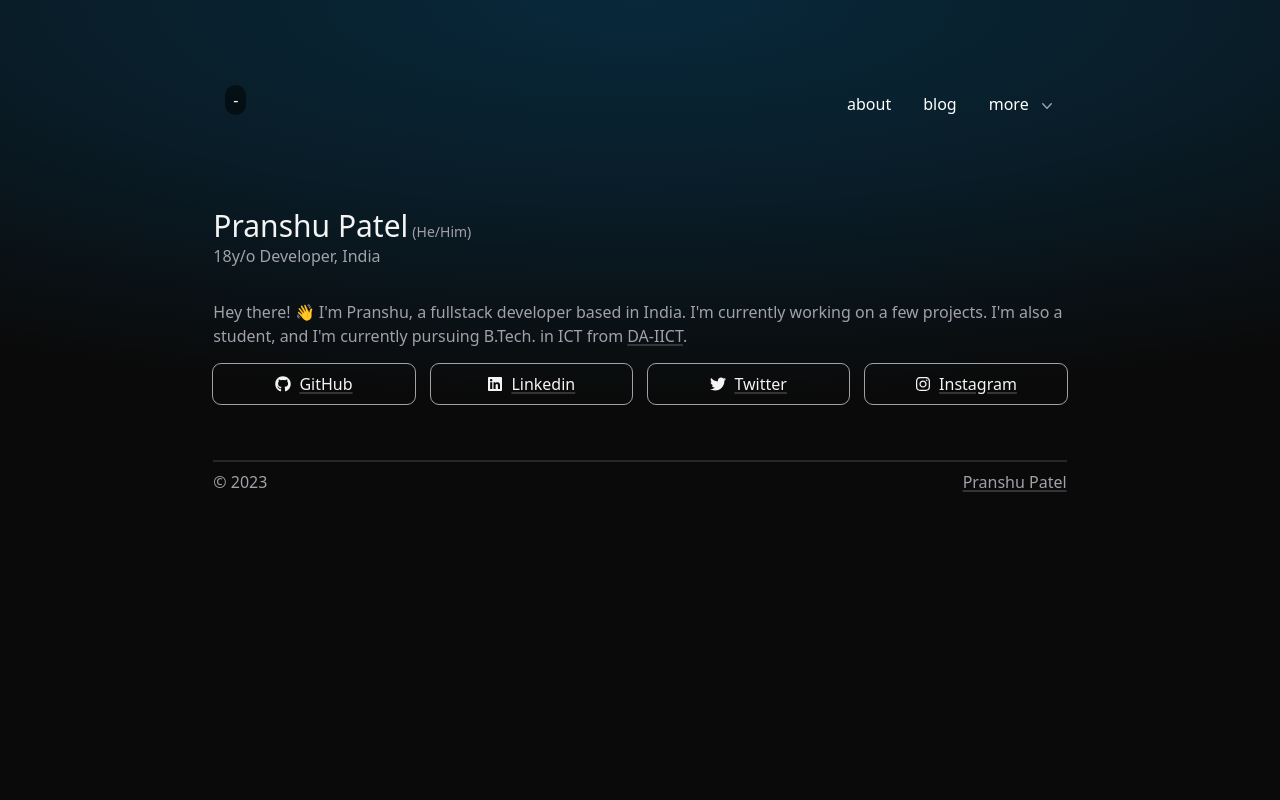
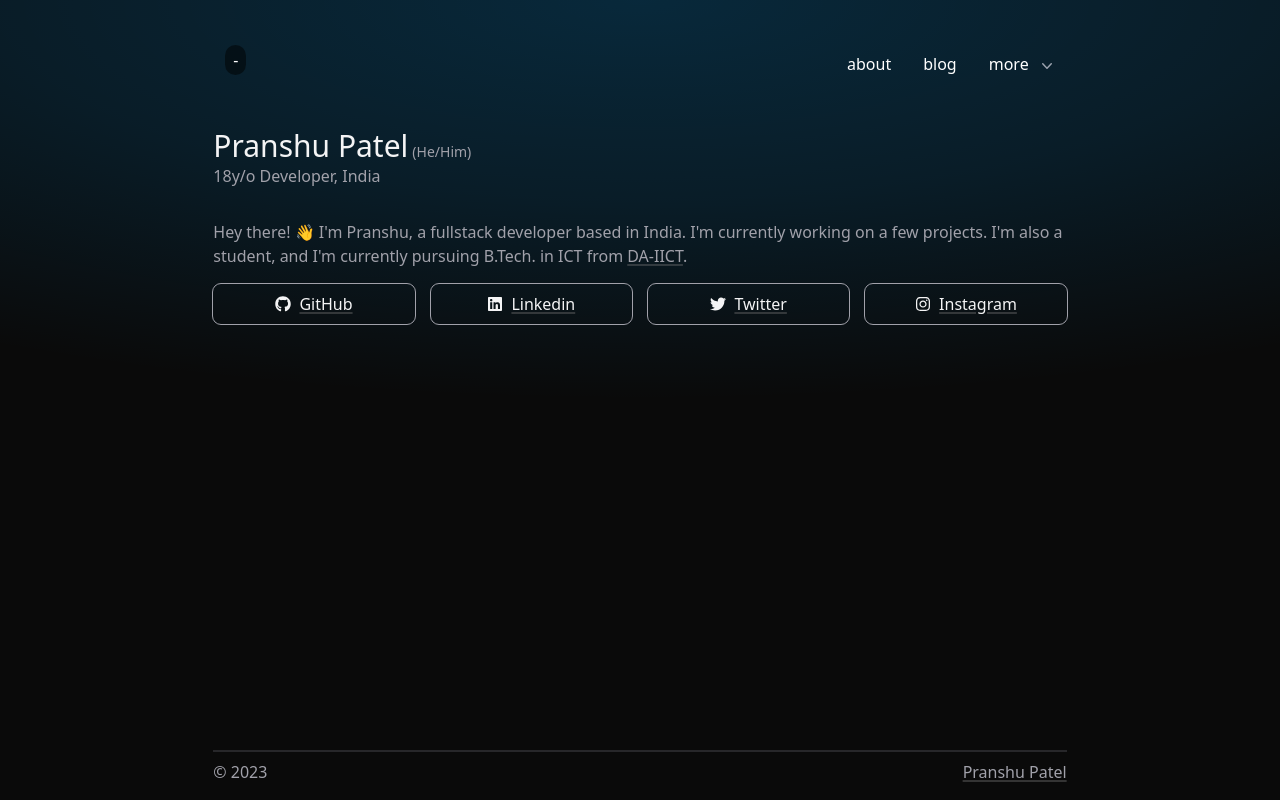
Before and after one commit to pranshu05/pranshu05.vercel.app, a Next.js app: page / in a window 1280 px wide. Built offline with nearby package versions, Linux system fonts and the light colour scheme.

Commit message:
Update footer and navbar styling

```diff
--- a/src/components/Footer.jsx
+++ b/src/components/Footer.jsx
@@ -2,7 +2,7 @@ export const Footer = () => {
     const year = new Date().getFullYear();
 
     return (
-        <footer className="flex flex-col font-medium w-11/12 md:w-4/5 lg:w-3/4 xl:w-2/3 2xl:w-1/2 mx-auto my-10">
+        <footer className="flex flex-col font-medium w-11/12 md:w-4/5 lg:w-3/4 xl:w-2/3 2xl:w-1/2 mx-auto my-4">
             <hr className="border-t-2 w-full border-zinc-800 mt-4"></hr>
             <div className="flex flex-row items-center pt-2 justify-between">
                 <p className="text-zinc-400">© {year}{" "}</p>
--- a/src/components/NavBar.jsx
+++ b/src/components/NavBar.jsx
@@ -11,7 +11,7 @@ export const NavBar = () => {
     };
 
     return (
-        <header className='w-11/12 md:w-4/5 lg:w-3/4 xl:w-2/3 2xl:w-1/2 mx-auto py-20'>
+        <header className='w-11/12 md:w-4/5 lg:w-3/4 xl:w-2/3 2xl:w-1/2 mx-auto py-10'>
             <div className='flex items-center'>
                 <nav className='flex justify-between rounded-3xl px-1 py-2 w-full'>
                     <div>
--- a/src/pages/_app.jsx
+++ b/src/pages/_app.jsx
@@ -10,9 +10,11 @@ export const metadata = {
 export default function App({ Component, pageProps }) {
     return (
         <>
-            <div className="min-h-dvh w-dvw p-0 m-0 text-zinc-100">
+            <div className="min-h-dvh w-dvw p-0 m-0 text-zinc-100 flex flex-col">
                 <NavBar />
-                <Component {...pageProps} />
+                <div className="flex-1">
+                    <Component {...pageProps} />
+                </div>
                 <Footer />
             </div>
             <div className="fixed left-0 top-0 -z-10 h-dvh w-dvw">
```
